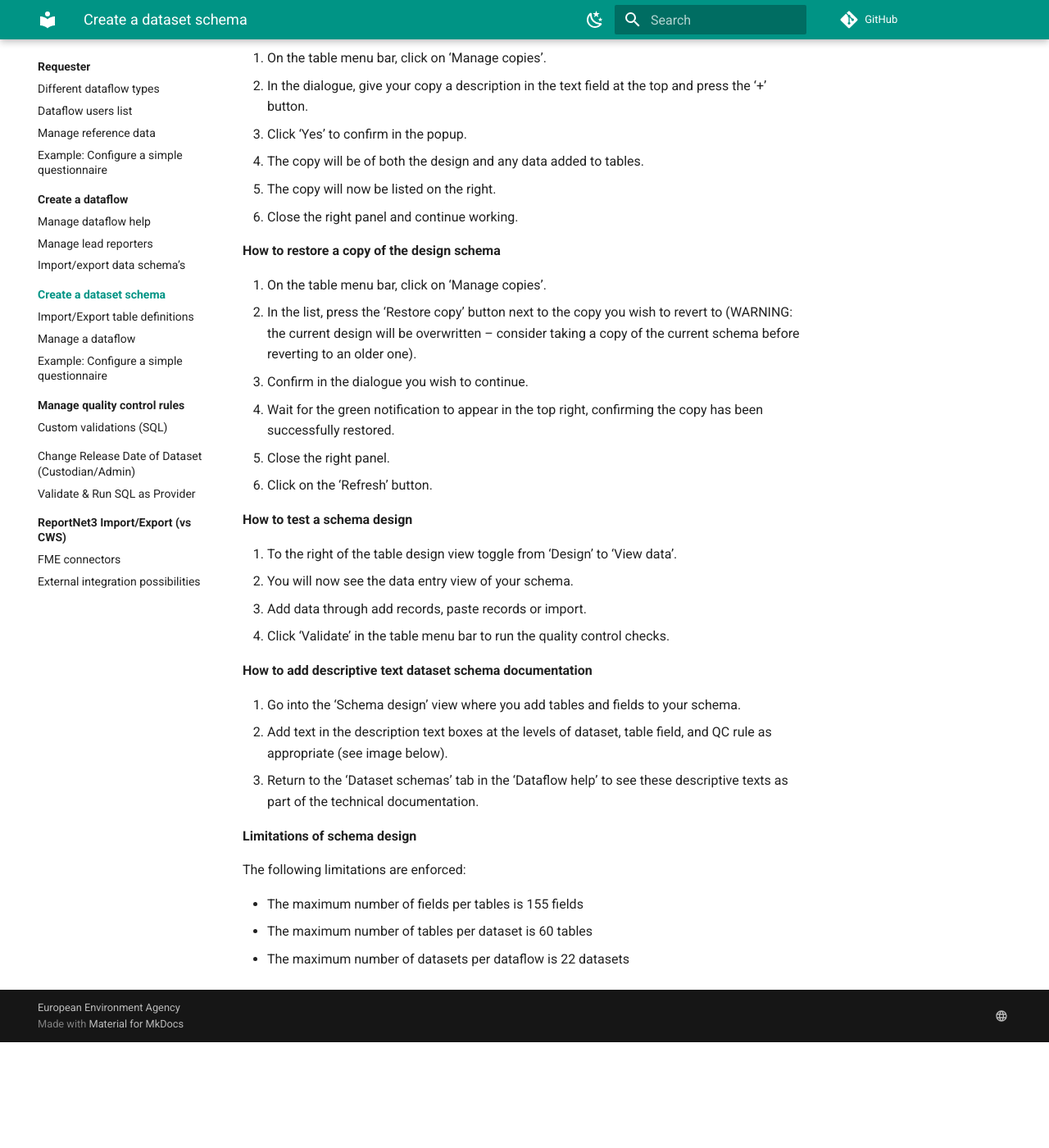
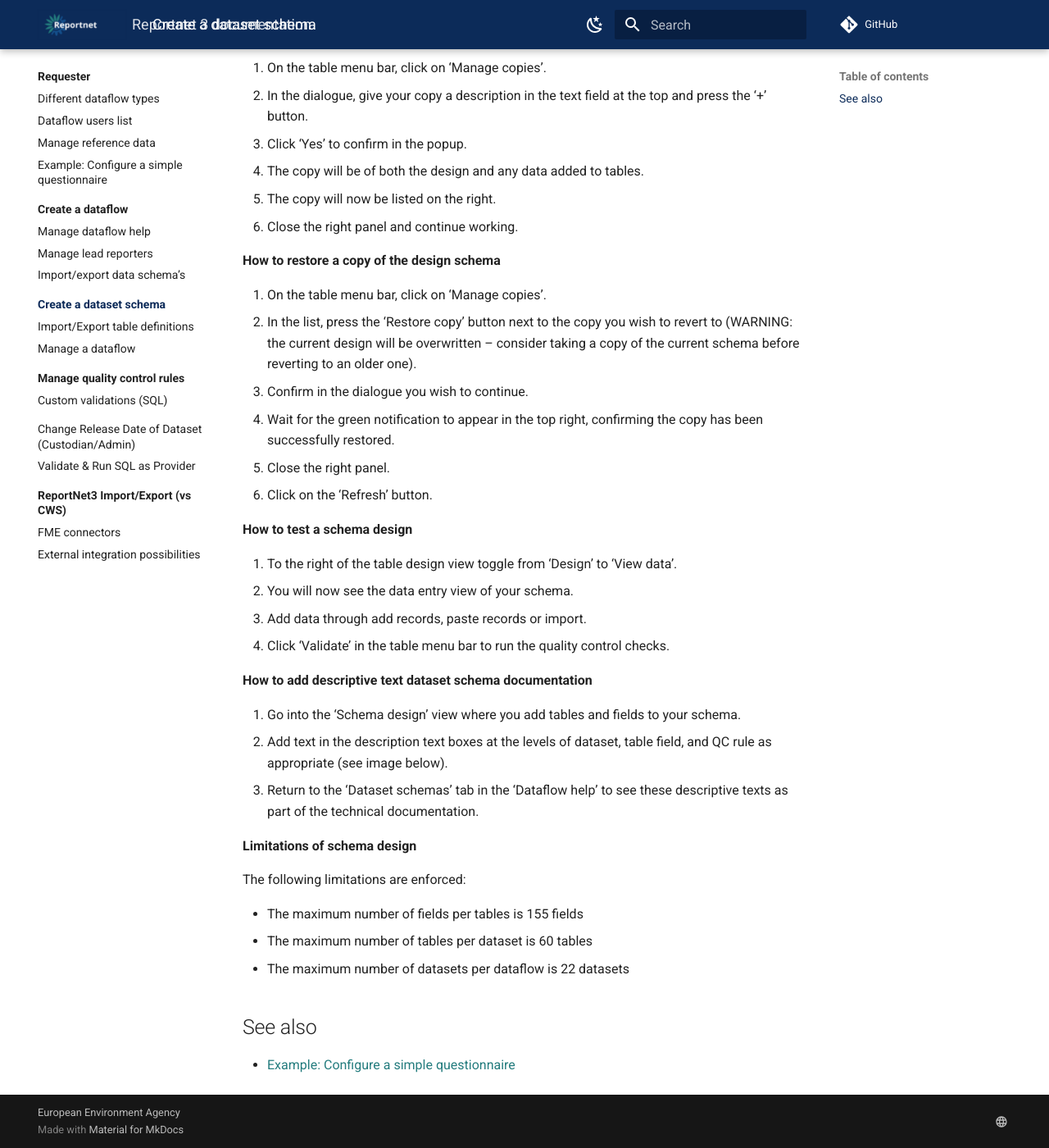
Before and after one commit to eea/eea.help.reportnet3, an MkDocs documentation site: the page built from docs/requester/create-a-dataset-schema/index.md, in a window 1280 px wide and 1400 px high, scrolled down 6785 px. Shown: the whole window at 82% size. Built offline with MkDocs 1.6.1 and Material for MkDocs 9.7.7, drawn with Linux system fonts in a browser that asks for light colours; comment, search, counter and statistics services are not loaded; before the commit the page ends 8056 px from its top, so only the background shows below that.

Commit message:
Fix 404s from duplicated nav entries, add Reportnet 3 branding
Three pages appeared twice in the WordPress menu, and the second position
was carried into the new site as a .pages entry pointing outside its own
directory. MkDocs cannot resolve those — neither a ../ path nor a
docs-relative one — so it emitted them into the sidebar verbatim as raw .md
hrefs. Clicking one landed on eea.github.io/<page>.md, outside the site
entirely. --strict did not catch it because it validates links written in
Markdown, not links produced by the navigation.

Each page now has one canonical position, and the second is a "See also"
link in the section landing page, which MkDocs does resolve. The crawler
generates those blocks from CROSS_REFERENCES so a re-crawl reproduces them.
A sidebar entry in two places also breaks next/previous navigation, so this
is the better outcome regardless.

Added a CI step that fails on any unresolved .md link in the built site, so
this class of bug cannot recur silently.

Branding: the header logo and favicon come from the help site. The logo has
a solid navy background rather than a transparent one, so the header colour
is sampled from the image itself (#0c2b59, 84% of its pixels) and the accent
from the starburst (#247c7e). Otherwise the logo reads as a pasted-on
rectangle against the default palette.

Co-Authored-By: Claude Opus 5 <noreply@anthropic.com>

```diff
--- /dev/null
+++ b/docs/assets/theme/extra.css
@@ -0,0 +1,62 @@
+/* Reportnet 3 brand colours.
+ *
+ * The header logo is a solid block rather than a transparent mark, so the
+ * header has to match its background exactly or the logo reads as a pasted-on
+ * rectangle. Both values below are sampled from the logo itself:
+ *   #0c2b59  the navy field, 84% of the image
+ *   #247c7e  the teal in the starburst
+ *
+ * Material only accepts its own named colours in mkdocs.yml, so the palette
+ * there is set to "custom" and the actual values are defined here.
+ */
+
+[data-md-color-primary="custom"] {
+  --md-primary-fg-color:        #0c2b59;
+  --md-primary-fg-color--light: #144f8b;
+  --md-primary-fg-color--dark:  #081d3c;
+  --md-primary-bg-color:        #ffffff;
+  --md-primary-bg-color--light: rgba(255, 255, 255, 0.7);
+}
+
+[data-md-color-accent="custom"] {
+  --md-accent-fg-color:         #247c7e;
+  --md-accent-fg-color--transparent: rgba(36, 124, 126, 0.1);
+}
+
+/* Links pick up the accent rather than the default indigo. */
+.md-typeset a {
+  color: var(--md-accent-fg-color);
+}
+
+.md-typeset a:hover {
+  color: var(--md-primary-fg-color--light);
+}
+
+/* Material sizes the header logo at 1.2rem, which renders the wordmark in this
+ * logo too small to read. The logo is 144x48, so height alone keeps the ratio.
+ */
+.md-header__button.md-logo img {
+  height: 1.8rem;
+  width: auto;
+}
+
+/* The logo already carries the product name, so the site title beside it is
+ * redundant on wide screens. Keep it for screen readers and narrow viewports.
+ */
+@media screen and (min-width: 76.25em) {
+  .md-header__title .md-header__topic:first-child {
+    font-weight: 400;
+    opacity: 0.85;
+  }
+}
+
+/* Dark mode: the navy is dark enough to work as-is, but the body accent needs
+ * lifting or teal-on-near-black loses contrast against WCAG AA.
+ */
+[data-md-color-scheme="slate"] {
+  --md-accent-fg-color: #3fa8ab;
+}
+
+[data-md-color-scheme="slate"] .md-typeset a {
+  color: #3fa8ab;
+}
--- a/docs/requester/create-a-dataset-schema/index.md
+++ b/docs/requester/create-a-dataset-schema/index.md
@@ -209,3 +209,7 @@ The following limitations are enforced:
   * The maximum number of fields per tables is 155 fields
   * The maximum number of tables per dataset is 60 tables
   * The maximum number of datasets per dataflow is 22 datasets
+
+## See also
+
+- [Example: Configure a simple questionnaire](../example-simple-questionnaire.md)
--- a/mkdocs.yml
+++ b/mkdocs.yml
@@ -16,6 +16,10 @@ docs_dir: docs
 theme:
   name: material
   language: en
+  # Sourced from the help site. The logo is a solid navy block, so the header
+  # colour in assets/theme/extra.css is sampled from it to match.
+  logo: assets/theme/reportnet3-logo.png
+  favicon: assets/theme/favicon.png
   features:
     - navigation.tabs          # top-level sections become tabs
     - navigation.sections
@@ -31,15 +35,15 @@ theme:
   palette:
     - media: "(prefers-color-scheme: light)"
       scheme: default
-      primary: teal
-      accent: teal
+      primary: custom
+      accent: custom
       toggle:
         icon: material/weather-night
         name: Switch to dark mode
     - media: "(prefers-color-scheme: dark)"
       scheme: slate
-      primary: teal
-      accent: teal
+      primary: custom
+      accent: custom
       toggle:
         icon: material/weather-sunny
         name: Switch to light mode
@@ -146,3 +150,6 @@ extra:
     - icon: material/web
       link: https://www.eea.europa.eu/
       name: European Environment Agency
+
+extra_css:
+  - assets/theme/extra.css
```
Also changed, not shown: README.md (+15 -0 lines), docs/reporter/release-data/index.md (+4 -0 lines), docs/rest-api/index.md (+4 -0 lines), docs/assets/theme/favicon.png (added), docs/assets/theme/reportnet3-logo.png (added), docs/reporter/release-data/.pages, docs/requester/create-a-dataset-schema/.pages, docs/rest-api/.pages, 3 other files.
